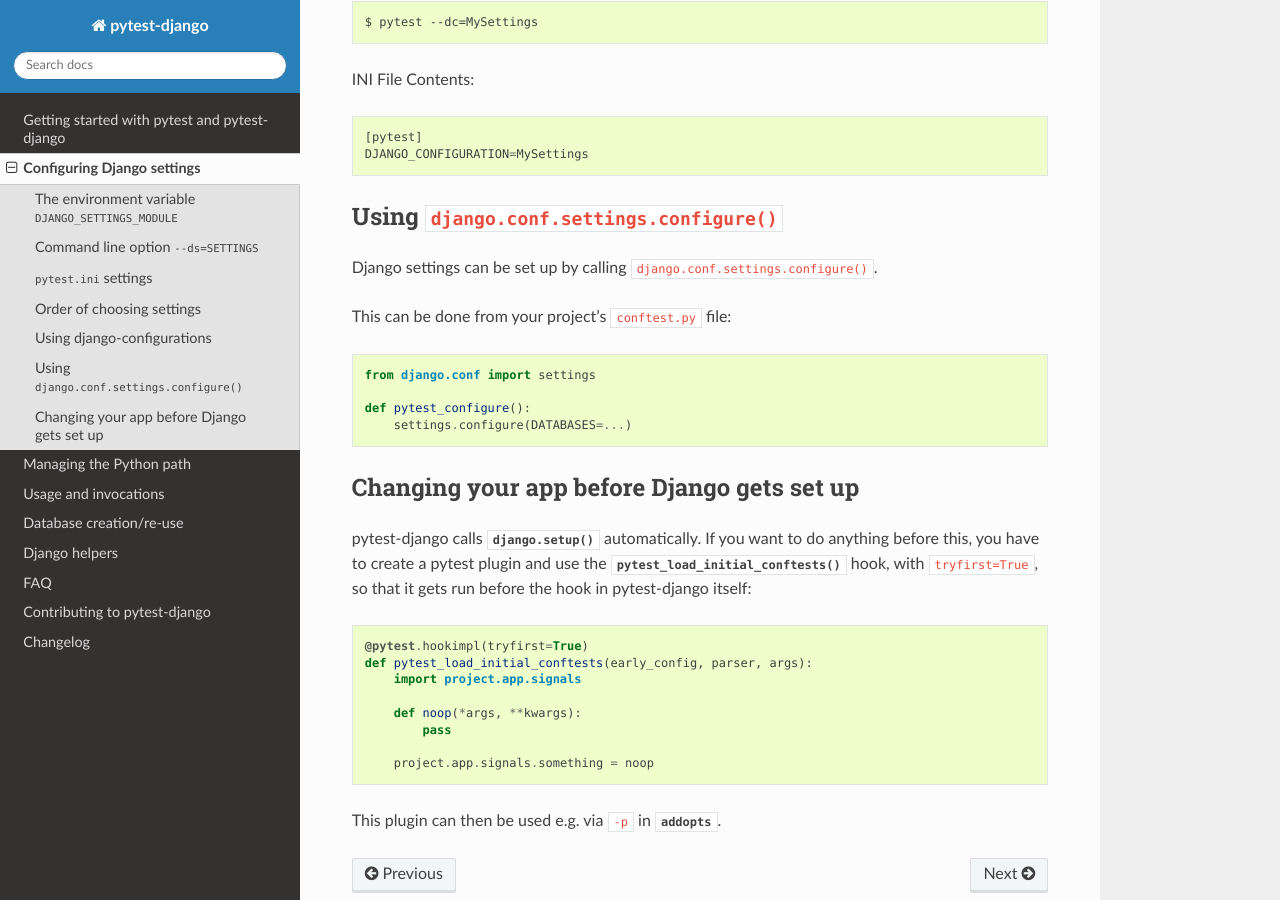
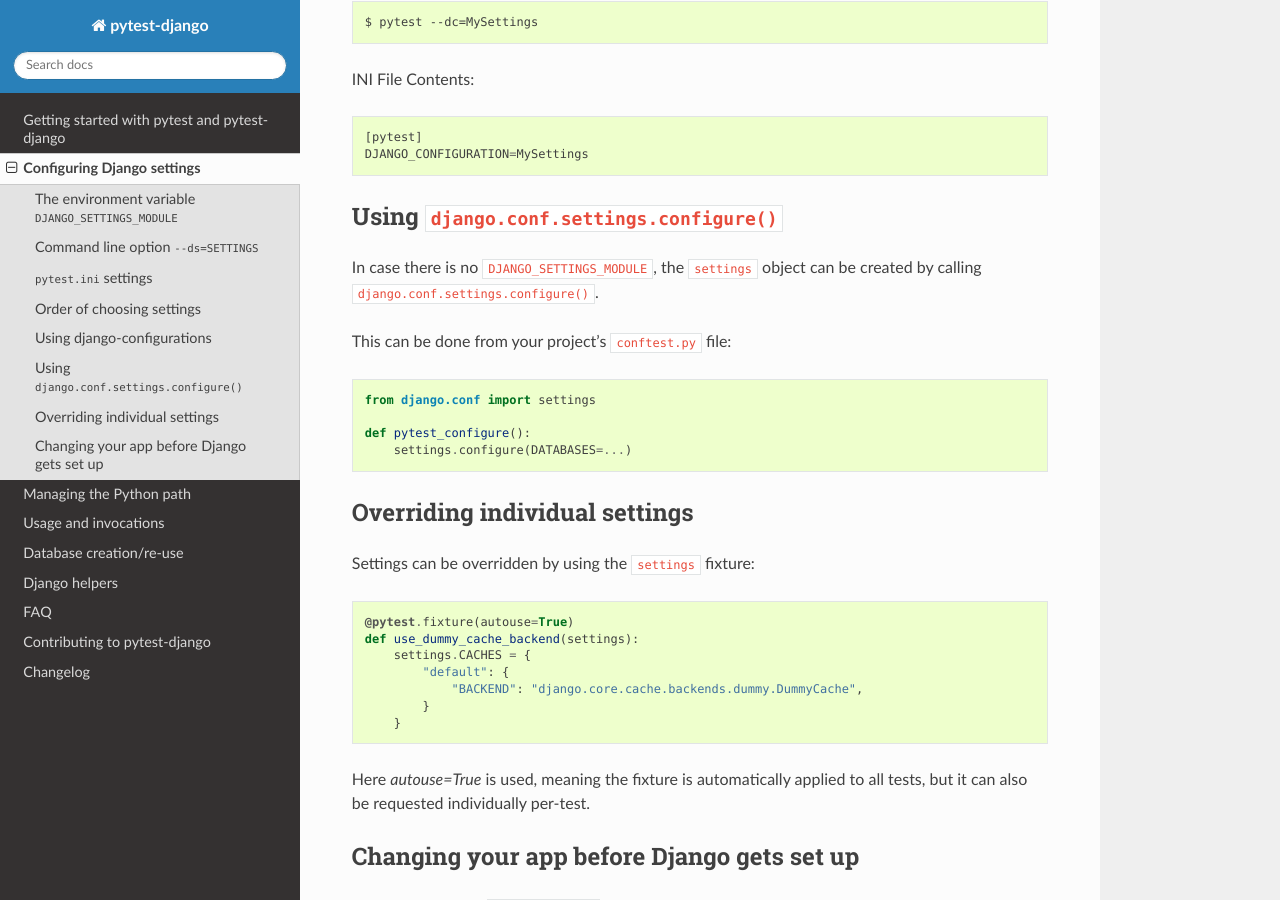
Before and after one commit to pytest-dev/pytest-django, a Sphinx documentation site: the page built from docs/configuring_django.rst, in a window 1280 px wide and 900 px high, scrolled down 1600 px. Built offline with Sphinx 7.4.7 and the Read the Docs theme 2.0.0, drawn with Linux system fonts in a browser that asks for light colours; cross-references to code outside the pages are shown as plain code.

Commit message:
bit more explicit use case for `configure` + `settings` fixture (#890)

```diff
--- a/docs/configuring_django.rst
+++ b/docs/configuring_django.rst
@@ -76,7 +76,8 @@
 Using ``django.conf.settings.configure()``
 ------------------------------------------
 
-Django settings can be set up by calling ``django.conf.settings.configure()``.
+In case there is no ``DJANGO_SETTINGS_MODULE``, the ``settings`` object can be
+created by calling ``django.conf.settings.configure()``.
 
 This can be done from your project's ``conftest.py`` file::
 
@@ -84,6 +85,22 @@
 
     def pytest_configure():
         settings.configure(DATABASES=...)
+
+Overriding individual settings
+------------------------------
+
+Settings can be overridden by using the :fixture:`settings` fixture::
+
+    @pytest.fixture(autouse=True)
+    def use_dummy_cache_backend(settings):
+        settings.CACHES = {
+            "default": {
+                "BACKEND": "django.core.cache.backends.dummy.DummyCache",
+            }
+        }
+
+Here `autouse=True` is used, meaning the fixture is automatically applied to all tests,
+but it can also be requested individually per-test.
 
 Changing your app before Django gets set up
 -------------------------------------------
```
